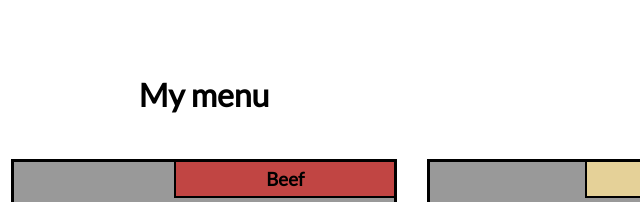
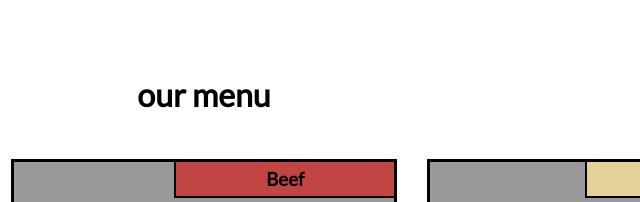
Before and after one commit to Chandu5573/Chandu5573.github.io, a plain HTML site: page index.html in a window 1280 px wide. Shown: the top 202 px of the page, 436-1076 px from the left. Drawn offline with Linux system fonts and the light colour scheme.

Commit message:
Update index.html

```diff
--- a/index.html
+++ b/index.html
@@ -11,7 +11,7 @@
   <div class="container">
     <div class="row">
 
-    <h1 class="menu-title">My menu</h1>
+    <h1 class="menu-title">our menu</h1>
       <div class="col-lg-4">
         <div class="item">
           <div class="item-title" id="title-one">
```
